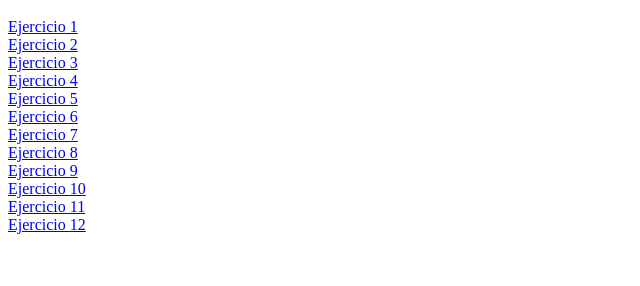
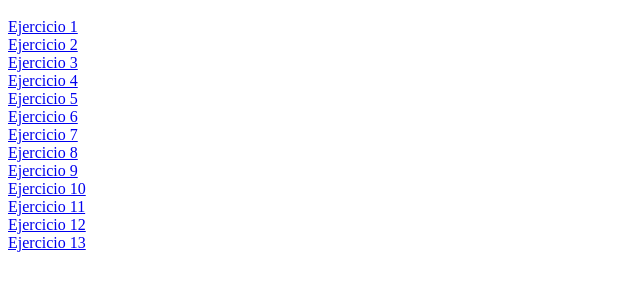
Before and after one commit to riicaa/aw-mariorica, a plain HTML site: page index.html in a window 1280 px wide. Shown: the part 48-334 px from the top of the page, without its empty margins (0-640 px from the left). Drawn offline with Linux system fonts and the light colour scheme.

Commit message:
Add files via upload

```diff
--- a/index.html
+++ b/index.html
@@ -17,6 +17,7 @@
         <a href="HTML/ejercicio10.html">Ejercicio 10</a><br/>
         <a href="HTML/ejercicio11.html">Ejercicio 11</a><br/>
         <a href="HTML/ejercicio12.html">Ejercicio 12</a><br/>
+        <a href="HTML/ejercicio13.html">Ejercicio 13</a><br/>
 
   </body>
 </html>
```
